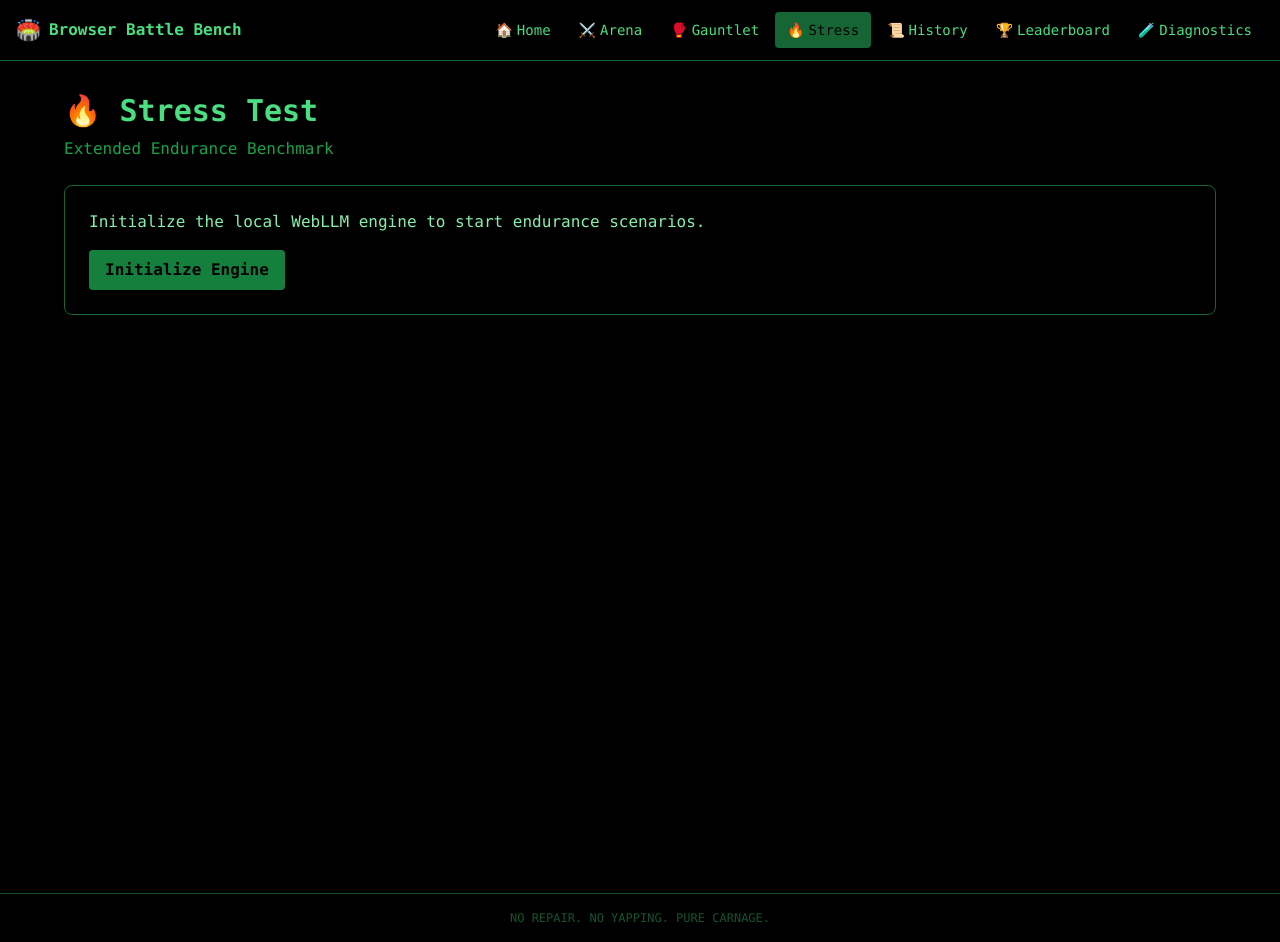
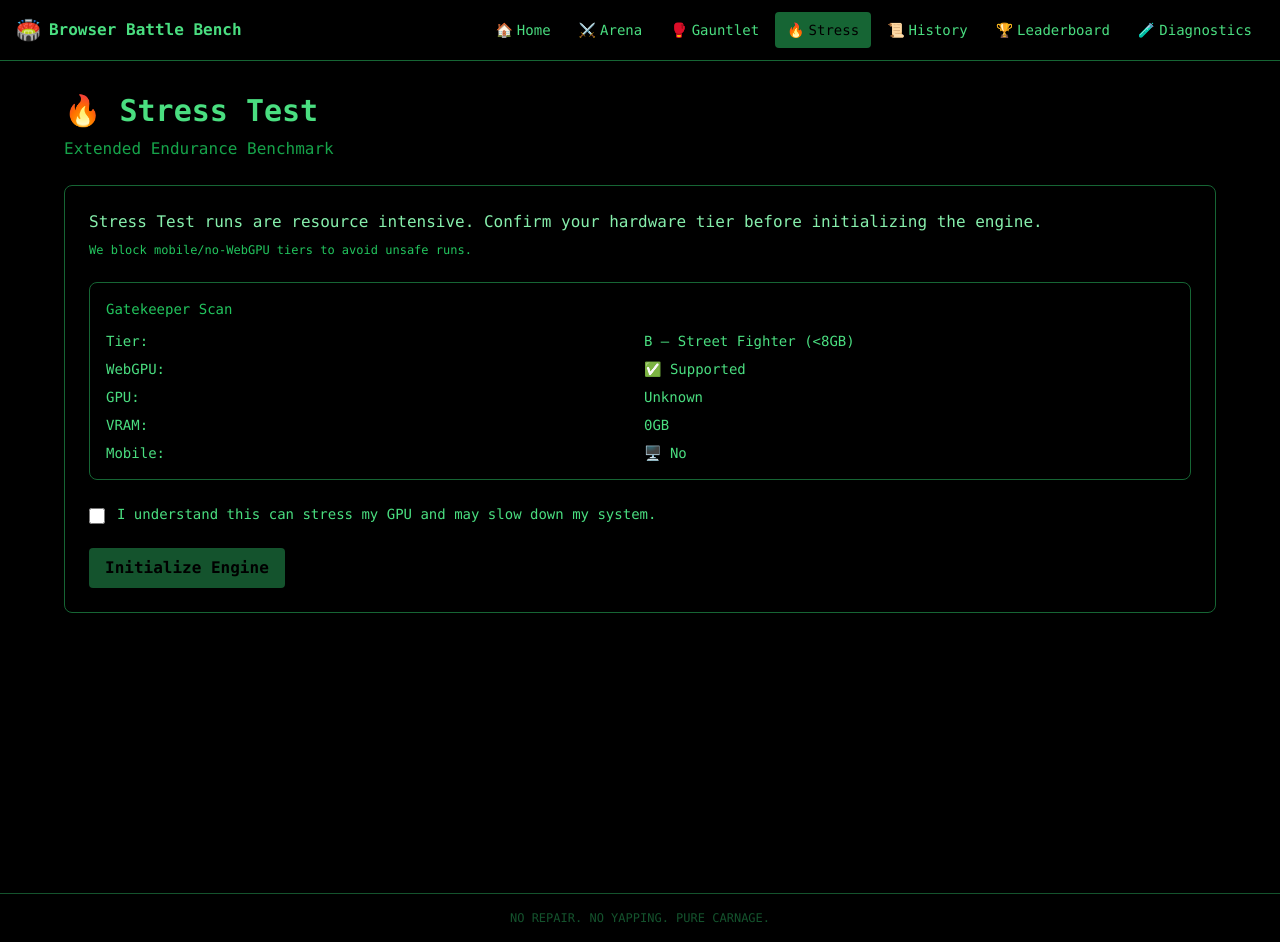
Before and after one commit to hhchuan89/browser-battle-bench, a Vue app: page /stress in a window 1280 px wide. Built offline with nearby package versions, Linux system fonts and the light colour scheme; no server answers.

Commit message:
Add stress test confirm gate

```diff
--- a/src/views/StressTest.vue
+++ b/src/views/StressTest.vue
@@ -1,12 +1,26 @@
 <script setup lang="ts">
-import { computed } from 'vue'
+import { computed, onMounted, ref } from 'vue'
 import EnduranceArena from '@/components/EnduranceArena.vue'
 import { useSystemStore } from '@/stores/systemStore'
+import { useGatekeeper } from '@/composables/useGatekeeper'
 
 const systemStore = useSystemStore()
+const { isScanning, result, scan, tierLabel } = useGatekeeper()
 
 const isEngineReady = computed(() => systemStore.isModelReady)
 const isEngineLoading = computed(() => systemStore.status.webLlmEngine === 'LOADING')
+const scanComplete = ref(false)
+const confirmChecked = ref(false)
+const isBlockedTier = computed(() => result.value?.tier === 'M' || result.value?.tier === 'F')
+const canInitialize = computed(
+  () => scanComplete.value && confirmChecked.value && !isBlockedTier.value && !isEngineLoading.value
+)
+
+onMounted(() => {
+  scan().then(() => {
+    scanComplete.value = true
+  })
+})
 
 const initializeEngine = async () => {
   await systemStore.initializeEngine()
@@ -21,14 +35,63 @@ const initializeEngine = async () => {
         <p class="text-green-600">Extended Endurance Benchmark</p>
       </div>
 
-      <div v-if="!isEngineReady" class="border border-green-800 rounded-lg p-6 bg-black/50">
-        <p class="text-green-300 mb-4">
-          Initialize the local WebLLM engine to start endurance scenarios.
-        </p>
+      <div v-if="!isEngineReady" class="border border-green-800 rounded-lg p-6 bg-black/50 space-y-6">
+        <div>
+          <p class="text-green-300 mb-2">
+            Stress Test runs are resource intensive. Confirm your hardware tier before initializing the engine.
+          </p>
+          <p class="text-xs text-green-500">
+            We block mobile/no-WebGPU tiers to avoid unsafe runs.
+          </p>
+        </div>
+
+        <div class="border border-green-800 rounded-lg p-4 text-sm">
+          <h2 class="text-green-500 mb-3 flex items-center gap-2">
+            <span class="animate-pulse" v-if="!scanComplete || isScanning">⚡</span>
+            <span>Gatekeeper Scan</span>
+          </h2>
+
+          <div v-if="!scanComplete || isScanning" class="text-green-400">
+            Scanning hardware...
+          </div>
+
+          <div v-else class="grid grid-cols-2 gap-2">
+            <div>Tier:</div>
+            <div>{{ result?.tier }} — {{ tierLabel }}</div>
+
+            <div>WebGPU:</div>
+            <div>{{ result?.hasWebGPU ? '✅ Supported' : '❌ Not Available' }}</div>
+
+            <div>GPU:</div>
+            <div>{{ result?.gpuName }}</div>
+
+            <div>VRAM:</div>
+            <div>{{ result?.vramGb }}GB</div>
+
+            <div>Mobile:</div>
+            <div>{{ result?.isMobile ? '📱 Yes' : '🖥️ No' }}</div>
+          </div>
+        </div>
+
+        <div v-if="scanComplete && isBlockedTier" class="border border-red-700/60 rounded-lg p-4 text-sm text-red-300">
+          Stress Test is disabled on mobile or no-WebGPU tiers. Use Gauntlet mode instead.
+        </div>
+
+        <label class="flex items-start gap-3 text-sm">
+          <input
+            type="checkbox"
+            class="mt-1 h-4 w-4 accent-green-500"
+            v-model="confirmChecked"
+            :disabled="isBlockedTier || !scanComplete"
+          />
+          <span>
+            I understand this can stress my GPU and may slow down my system.
+          </span>
+        </label>
 
         <button
           class="bg-green-700 hover:bg-green-600 disabled:bg-green-900 text-black font-bold py-2 px-4 rounded"
-          :disabled="isEngineLoading"
+          :disabled="!canInitialize"
           @click="initializeEngine"
         >
           {{ isEngineLoading ? 'Initializing...' : 'Initialize Engine' }}
```
